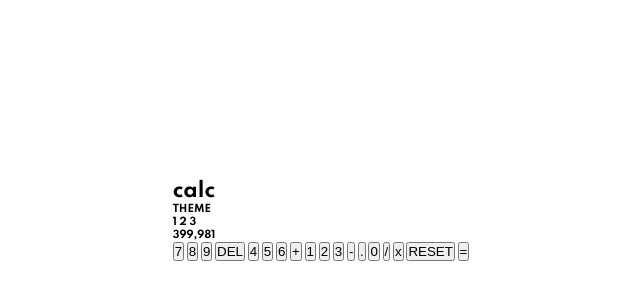
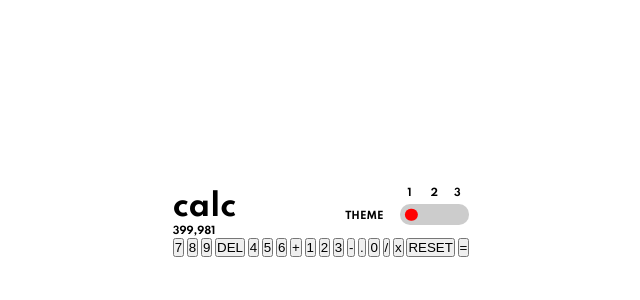
Before and after one commit to whoiscaio/calculator-app, a plain HTML site: page index.html in a window 1280 px wide. Shown: the part 180-480 px from the top of the page, without its empty margins (319-959 px from the left). Drawn offline with Linux system fonts and the light colour scheme.

Commit message:
Theme Selector Structure Style Completed

```diff
--- a/index.html
+++ b/index.html
@@ -33,9 +33,9 @@
               <span>3</span>
               <div>
                 <div class="pointer"></div>
-                <div class="option-one"></div>
-                <div class="option-two"></div>
-                <div class="option-three"></div>
+                <div class="option option-one"></div>
+                <div class="option option-two"></div>
+                <div class="option option-three"></div>
               </div>
             </div>
           </div>
--- a/src/sass/modules/_calculator-header.scss
+++ b/src/sass/modules/_calculator-header.scss
@@ -0,0 +1,79 @@
+main.calc header{
+  .theme-selector {
+    display: flex;
+    justify-content: space-between;
+    align-items: flex-end;
+
+    h1 {
+      font-size: 3rem;
+    }
+
+    .themes {
+      display: flex;
+      align-items: flex-end;
+
+      > span {
+        transform: translateY(-18%);
+        margin-right: 1.6rem;
+      }
+
+      .changer {
+        display: grid;
+        grid-template-columns: 1fr 1fr 1fr;
+        grid-template-rows: 1fr 1fr;
+        grid-template-areas:
+          "number-one number-two number-three"
+          "slider slider slider";
+
+        span {
+          padding: .4rem .8rem;
+
+          &:nth-child(1) {
+            grid-area: number-one;
+          }
+
+          &:nth-child(2) {
+            grid-area: number-two;
+          }
+
+          &:nth-child(3) {
+            grid-area: number-three;
+          }
+        }
+
+        > div {
+          grid-area: slider;
+
+          background-color: #0003;
+          border-radius: 1rem;
+
+          position: relative;
+
+          display: flex;
+
+          .pointer {
+            width: 20%;
+            height: 60%;
+
+            position: absolute;
+            top: 50%;
+            transform: translate(35%, -50%);
+            left: 0%;
+
+            background-color: red;
+            border-radius: 6rem;
+          }
+
+          .option {
+            width: calc(100%/3);
+            height: 100%;
+          }
+        }
+      }
+    }
+  }
+
+  .display {
+
+  }
+}
```
Also changed, not shown: src/css/main.css, 1 other file.
